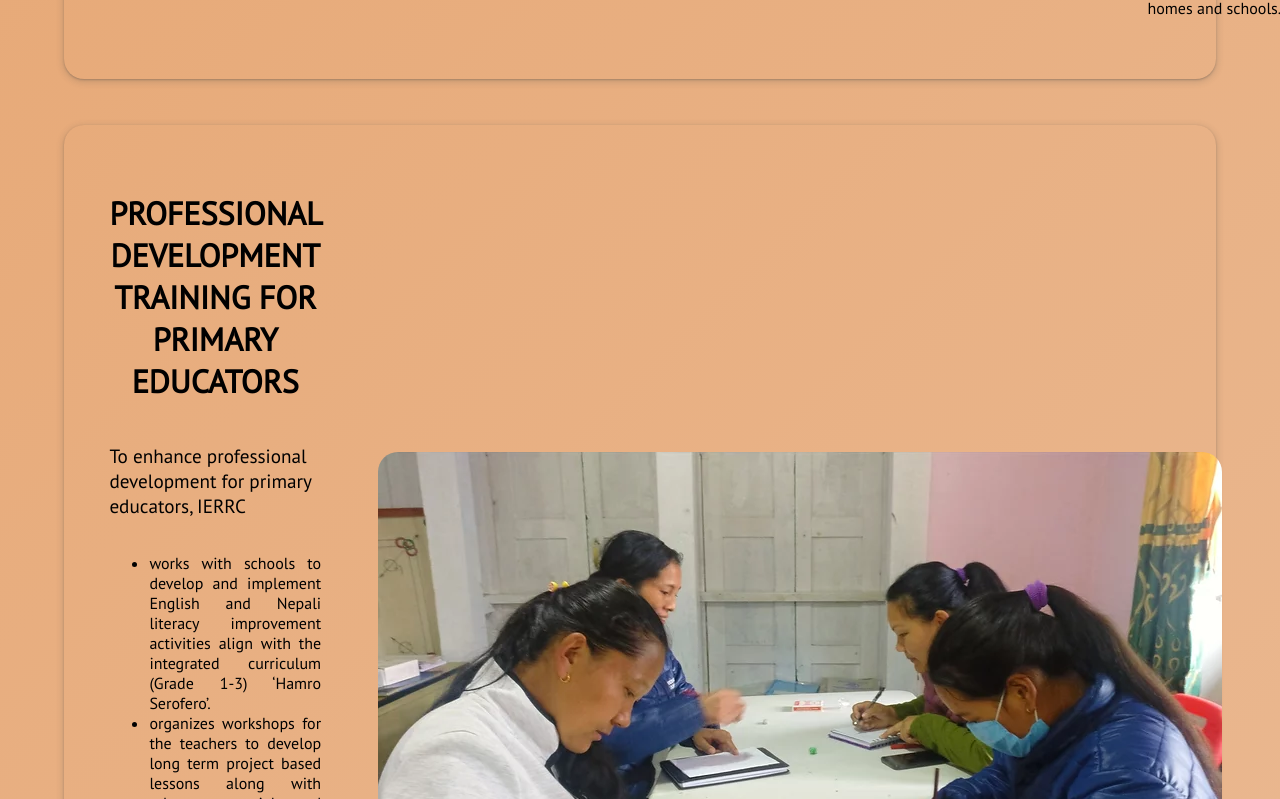
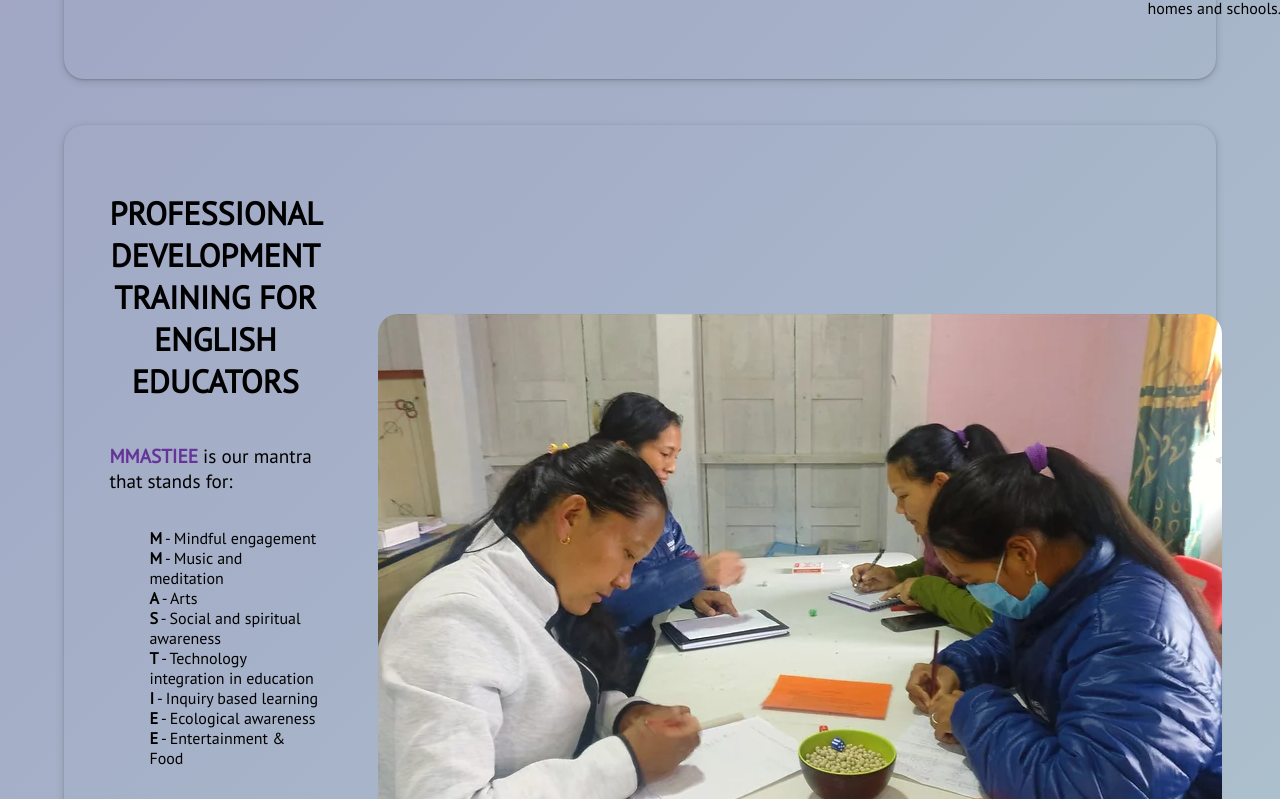
Before and after one commit to RozeelKusma/ierrc-test, a React (Create React App) app: page /teachers-training in a window 1280 px wide. Shown: the part 1541-2340 px from the top of the page. Built offline with nearby package versions, Linux system fonts and the light colour scheme.

Commit message:
teachers training page completed

```diff
--- a/src/components/body/tt-content/Services.jsx
+++ b/src/components/body/tt-content/Services.jsx
@@ -1,16 +1,17 @@
-import React from 'react'
-import './services.css'
-import primg from './../../../assets/image/primary.webp'
-import teachers from './../../../assets/image/teachers.webp'
-import c1 from './../../../assets/image/c1.webp'
-import c2 from './../../../assets/image/c2.webp'
+import React from "react";
+import "./services.css";
+import primg from "./../../../assets/image/primary.webp";
+import teachers from "./../../../assets/image/teachers.webp";
+import c1 from "./../../../assets/image/c1.webp";
+import c2 from "./../../../assets/image/c2.webp";
+import {HiDownload} from 'react-icons/hi'
 
 const Services = () => {
   return (
-    <div className='services_main'>
+    <div className="services_main">
       <div className="s_top">
         <p className="s_heading">Our Services</p>
-      <div className="olay"/>
+        <div className="olay" />
       </div>
       <div className="s_mid">
         <div className="pr_tt">
@@ -22,54 +23,82 @@ const Services = () => {
               PROFESSIONAL DEVELOPMENT TRAINING FOR PRIMARY EDUCATORS
             </h1>
             <p className="pr_info">
-            To enhance professional development for primary educators, IERRC
+              To enhance professional development for primary educators, IERRC
             </p>
-            <ul className='pr_list'>
-              <li>works with schools to develop and implement English and Nepali literacy improvement activities align with the integrated curriculum (Grade 1-3) ‘Hamro Serofero’.</li>
-              <li>organizes workshops for the teachers to develop long term project based lessons along with relevant materials and mentor them regularly within the contract period to implement those activities</li>
-              <li>organizes workshops for English teachers to carry out a classroom-based Exploratory Action Research for their continuous professional development</li>
-              <li>works with interested schools to run workshops for parents on ‘good parenting’, support schools to strengthen relationship with parents and establish reading culture among children at homes and schools.</li>
+            <ul className="pr_list">
+              <li>
+                works with schools to develop and implement English and Nepali
+                literacy improvement activities align with the integrated
+                curriculum (Grade 1-3) ‘Hamro Serofero’.
+              </li>
+              <li>
+                organizes workshops for the teachers to develop long term
+                project based lessons along with relevant materials and mentor
+                them regularly within the contract period to implement those
+                activities
+              </li>
+              <li>
+                organizes workshops for English teachers to carry out a
+                classroom-based Exploratory Action Research for their continuous
+                professional development
+              </li>
+              <li>
+                works with interested schools to run workshops for parents on
+                ‘good parenting’, support schools to strengthen relationship
+                with parents and establish reading culture among children at
+                homes and schools.
+              </li>
             </ul>
           </div>
         </div>
         <div className="ee">
-        <div className="pr_right">
-        <h1 className="pr_title">
-              PROFESSIONAL DEVELOPMENT TRAINING FOR PRIMARY EDUCATORS
+          <div className="pr_right">
+            <h1 className="pr_title">
+              PROFESSIONAL DEVELOPMENT TRAINING FOR ENGLISH EDUCATORS
             </h1>
-            <p className="pr_info">
-            To enhance professional development for primary educators, IERRC
-            </p>
-            <ul className='pr_list'>
-              <li>works with schools to develop and implement English and Nepali literacy improvement activities align with the integrated curriculum (Grade 1-3) ‘Hamro Serofero’.</li>
-              <li>organizes workshops for the teachers to develop long term project based lessons along with relevant materials and mentor them regularly within the contract period to implement those activities</li>
-              <li>organizes workshops for English teachers to carry out a classroom-based Exploratory Action Research for their continuous professional development</li>
-              <li>works with interested schools to run workshops for parents on ‘good parenting’, support schools to strengthen relationship with parents and establish reading culture among children at homes and schools.</li>
+            <p className="pr_info"><b className="masti">MMASTIEE</b> is our mantra that stands for:</p>
+            <ul className="ee_list">
+              <li><b>M</b> - Mindful engagement</li>
+              <li><b>M</b> - Music and meditation</li>
+              <li><b>A</b> - Arts</li>
+              <li><b>S</b> - Social and spiritual awareness</li>
+              <li><b>T</b> - Technology integration in education</li>
+              <li><b>I</b> - Inquiry based learning</li>
+              <li><b>E</b> - Ecological awareness</li>
+              <li><b>E</b> - Entertainment & Food</li>
             </ul>
+            <p className="pr_info">It guides us throughout the process of mentoring primary educators to teach English, integrating the language skills into other subject contents.</p>
           </div>
           <div className="pr_left">
             <img src={teachers} alt="" className="pr_img" />
-
           </div>
         </div>
         <div className="clients">
           <div className="c_top">
             <p className="c_heading">Our Clients</p>
-            <div className="olay2"/>
+            <div className="olay2" />
           </div>
           <div className="c_items">
             <div className="c_left">
               <img src={c1} alt="" className="c_img1" />
             </div>
             <div className="c_center">
-              <h1 className="c_title">
-                HIMALAYAN ENGLISH BOARDING SCHOOL
-              </h1>
+              <h1 className="c_title">HIMALAYAN ENGLISH BOARDING SCHOOL</h1>
               LUKLA
               <p className="c_info">
-              IERRC Classroom-Based Training Programme (ICBTP) has been implemented in Himalayan English Boarding School, Lukla. Based on the agreement made between the two institutions in August, 2019, IERRC has been running series of workshops and supporting primary teachers in developing and implementing a progressive curriculum in the school. IERRC team already completed four onsite contact sessions. All the contact sessions took place in Himalayan English
-Boarding School, Lukla. Apart from the classroom based contact sessions, virtual meetings via Viber, Messenger or phone calls were held each fortnight. Curriculum topics were discussed during the contact sessions and lesson plans were developed or gathered from the centre office in
-Kathmandu.
+                IERRC Classroom-Based Training Programme (ICBTP) has been
+                implemented in Himalayan English Boarding School, Lukla. Based
+                on the agreement made between the two institutions in August,
+                2019, IERRC has been running series of workshops and supporting
+                primary teachers in developing and implementing a progressive
+                curriculum in the school. IERRC team already completed four
+                onsite contact sessions. All the contact sessions took place in
+                Himalayan English Boarding School, Lukla. Apart from the
+                classroom based contact sessions, virtual meetings via Viber,
+                Messenger or phone calls were held each fortnight. Curriculum
+                topics were discussed during the contact sessions and lesson
+                plans were developed or gathered from the centre office in
+                Kathmandu.
               </p>
             </div>
             <div className="c_right">
@@ -78,8 +107,12 @@ Kathmandu.
           </div>
         </div>
       </div>
+      <div className="s_bottom">
+        <h1 className="d_head">DOWNLOAD BROCHURE</h1>
+        <button className="download_btn"><a href={require('./../../../assets/files/IERRC.pdf')} download='IERRC Brochure 4 FOLDING FINAL CORRECTED' className="d_link">Download <HiDownload size={25}/> </a></button>
+      </div>
     </div>
-  )
-}
+  );
+};
 
-export default Services
+export default Services;
--- a/src/components/body/tt-content/services.css
+++ b/src/components/body/tt-content/services.css
@@ -3,9 +3,10 @@
     flex-direction: column;
     justify-content: center;
     align-items: center;
-    background-color: #ebbe9b;
-background-image: linear-gradient(315deg, #ebbe9b 0%, #e7a977 74%);
-padding-top: 2%;
+    padding-top: 2%;
+    background-color: #b3cdd1;
+background-image: linear-gradient(315deg, #b3cdd1 0%, #9fa4c4 74%);
+
 }
 .s_top{
     display: flex;
@@ -75,6 +76,9 @@ padding-top: 2%;
 .ee{
     margin-top: 4%;
 }
+.ee_list{
+    list-style-type: none;
+}
 .clients{
     margin-top: 3%;
     width: 100%;
@@ -96,6 +100,9 @@ padding-top: 2%;
     font-size: 100px;
     color: white;
     padding-left: 3%;
+}
+.masti{
+    color: rebeccapurple;
 }
 .olay2{
     display: flex;
@@ -126,11 +133,16 @@ padding-top: 2%;
     flex-direction: column;
     text-align: center;
     position: absolute;
+    padding: 3%;
     width: 50%;
-    background-color: rgb(231, 169, 119,.8);
+    border-radius: 20px;
     justify-content: center;
-    height: inherit;
+    height:45%;
+    margin-top: -1%;
     left: 25%;
+    background-color: #9fa4c4;
+background-image: linear-gradient(315deg, #9fa4c4 0%, #9e768f 74%);
+
 }
 .c_title{
 
@@ -146,7 +158,39 @@ padding-top: 2%;
     justify-content: flex-end;
     width: 25%;
 }
+.c_img1{
+    transition: all .3s linear;
+
+}
 .c_img2{
     border-radius: 20px;
     width: 100%;
+    transition: all .3s linear;
 }
+.c_img1:hover,.c_img2:hover{
+    z-index: 1;
+    transform: scale(1.2);
+}
+.s_bottom{
+    height: auto;
+    width: 100%;
+    display: flex;
+    justify-content: center;
+    align-items: center;
+    flex-direction: column;
+}
+.d_head{
+    display: flex;
+}
+.download_btn{
+    height: 50px;
+    width: 200px;
+    font-size: larger;
+    padding: 5px;
+    margin-bottom: 20px;
+}
+.d_link{
+    text-decoration: none;
+    color: green;
+    font-weight: bolder;
+}
--- a/src/components/nav/nav.css
+++ b/src/components/nav/nav.css
@@ -10,10 +10,9 @@
     display: flex;
   }
   .navlogo{
-
-    z-index: 1;
     height: 100px;
     width: auto;
+    transition: all .3s linear;
   }
 
   .nav_btn{
@@ -27,3 +26,8 @@
   font-weight: bolder;
   font-size: x-large;
 }
+.navlogo:hover{
+  transform: scale(1.5);
+  background-color: rgb(255,255,255,.6);
+  border-radius: 5px;
+}
```
Also changed, not shown: 1 other file (tests, documents, lock files or other folders).
